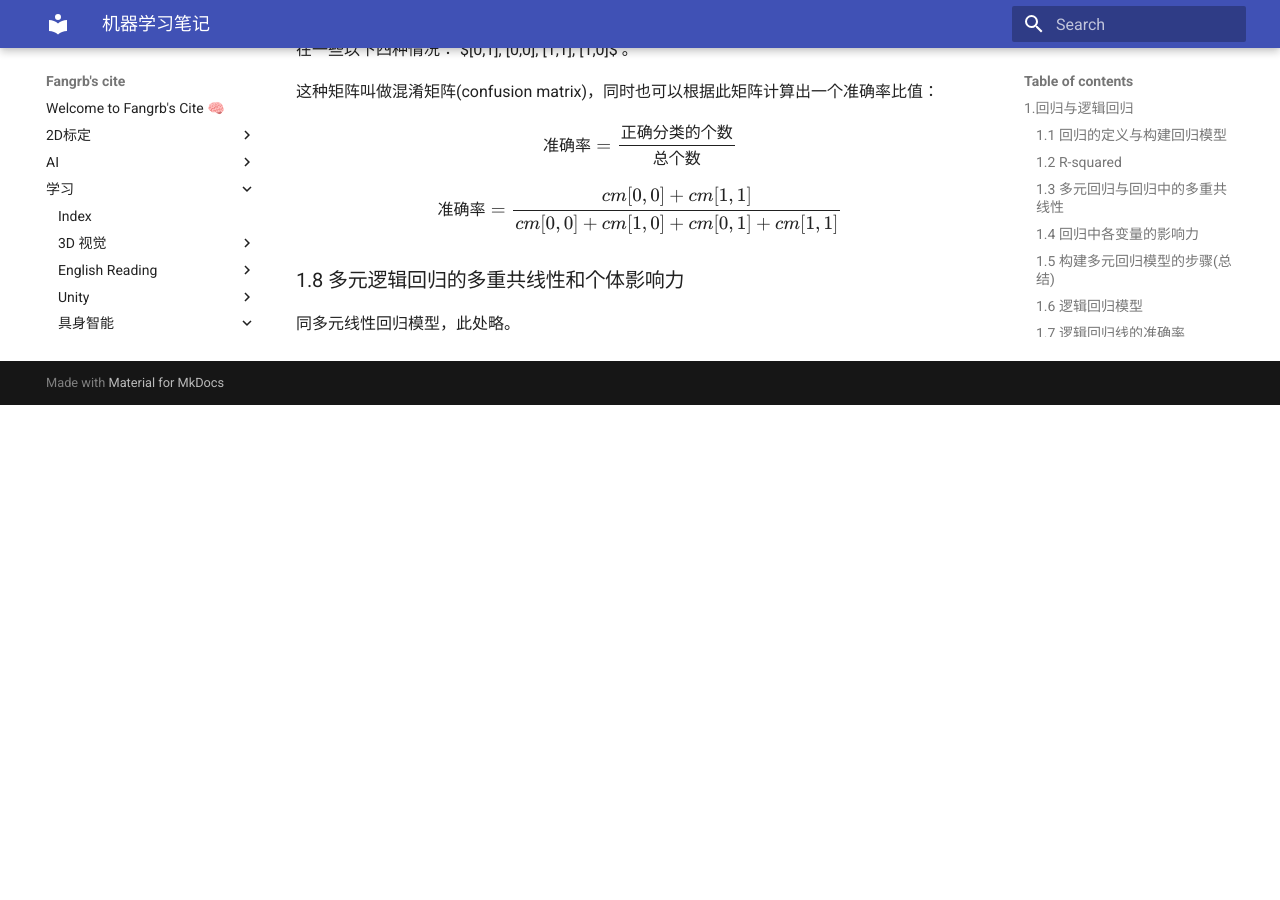
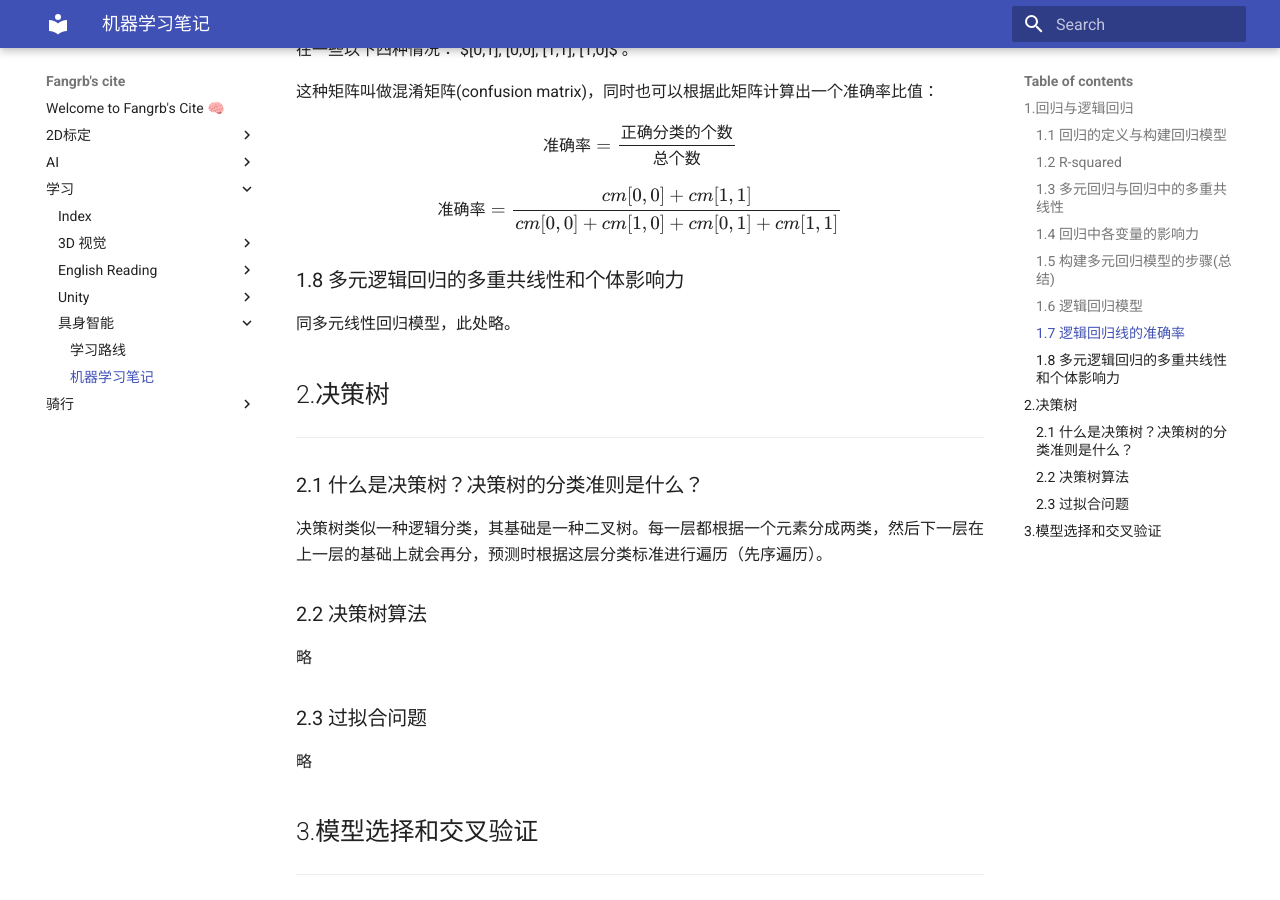
Before and after one commit to DaleBruise/DaleBruise.github.io, an MkDocs documentation site: the page built from docs/学习/具身智能/机器学习笔记.md, in a window 1280 px wide and 900 px high, scrolled down 2701 px. Built offline with MkDocs 1.6.1 and Material for MkDocs 9.7.7, drawn with Linux system fonts in a browser that asks for light colours; nearby versions of some CDN libraries; library files that are not in the unit come from our copies; before the commit the page ends 3106 px from its top, so only the background shows below that.

Commit message:
Update 机器学习笔记.md

```diff
--- a/docs/学习/具身智能/机器学习笔记.md
+++ b/docs/学习/具身智能/机器学习笔记.md
@@ -114,3 +114,27 @@
 ### 1.8 多元逻辑回归的多重共线性和个体影响力
 
 同多元线性回归模型，此处略。
+
+
+## 2.决策树
+
+---
+
+### 2.1 什么是决策树？决策树的分类准则是什么？
+
+决策树类似一种逻辑分类，其基础是一种二叉树。每一层都根据一个元素分成两类，然后下一层在上一层的基础上就会再分，预测时根据这层分类标准进行遍历（先序遍历）。
+
+### 2.2 决策树算法
+
+略
+
+### 2.3 过拟合问题
+
+略
+
+
+## 3.模型选择和交叉验证
+
+---
+
+###
```
